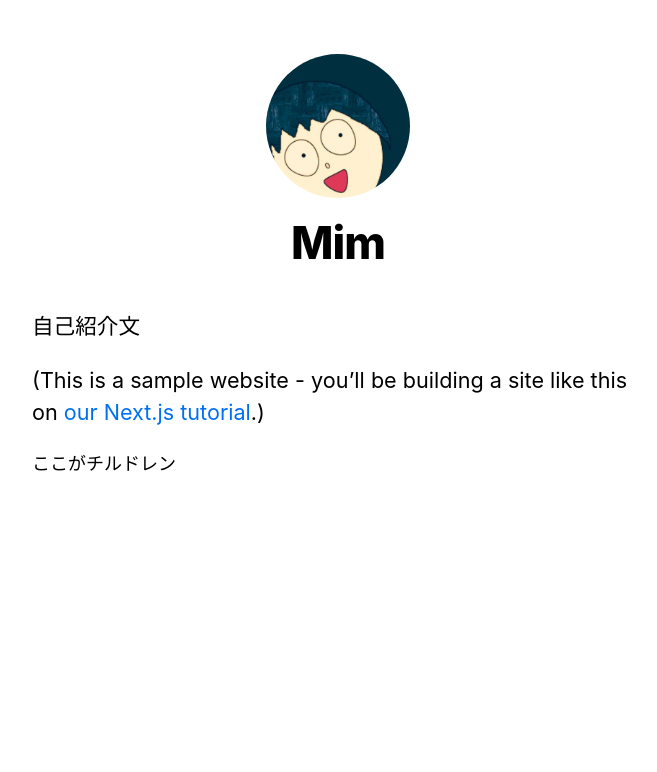
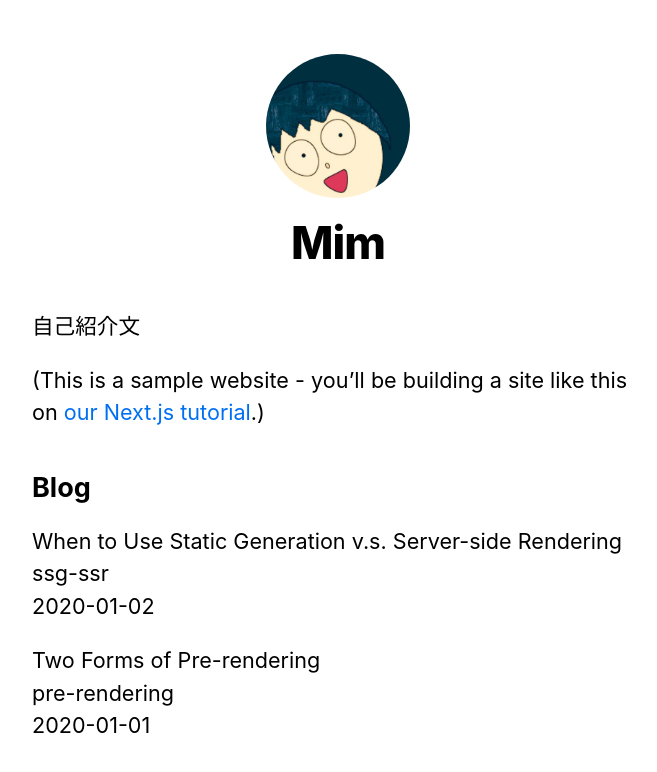
Before and after one commit to musyu36/mim-log, a Next.js app: page / in a window 1280 px wide. Shown: the top 772 px of the page, without its empty margins (302-959 px from the left). Built offline with nearby package versions, Linux system fonts and the light colour scheme.

Commit message:
feat: ブログデータを取得してトップページに情報を表示

```diff
--- a/components/layout.js
+++ b/components/layout.js
@@ -54,7 +54,7 @@
                         </>
                     )}
             </header>
-            <main>{children} ここがチルドレン</main>
+            <main>{children}</main>
             {!home && (
                 <div className={styles.backToHome}>
                     <Link href="/">
--- /dev/null
+++ b/lib/posts.js
@@ -0,0 +1,37 @@
+import fs from "fs";
+import path from "path";
+import matter from "gray-matter";
+
+const postsDirectory = path.join(process.cwd(), "posts")
+
+export function getSortedPostsData() {
+    // /posts 配下のファイル名を取得
+    const fileNames = fs.readdirSync(postsDirectory)
+    const allPostsData = fileNames.map(fileName => {
+        // idを 取得するためにファイル名から".md"を削除
+        const id = fileName.replace(/\.md$/, '')
+
+        // マークダウンファイルを文字列として読み取る
+        const fullPath = path.join(postsDirectory, fileName)
+        const fileContents = fs.readFileSync(fullPath, "utf8")
+
+        // 投稿のメタデータ部分を解析するために gray-matterを使用
+        const matterResult = matter(fileContents)
+
+        // データをidと合わせる
+        return {
+            id,
+            ...matterResult.data
+        }
+
+    })
+
+    // 投稿を日付でソートする
+    return allPostsData.sort((a, b) => {
+        if (a.date < b.date) {
+            return 1
+        } else {
+            return -1
+        }
+    })
+}
--- a/package.json
+++ b/package.json
@@ -8,6 +8,7 @@
     "start": "next start"
   },
   "dependencies": {
+    "gray-matter": "^4.0.2",
     "next": "9.5.3",
     "react": "16.13.1",
     "react-dom": "16.13.1"
--- a/pages/index.js
+++ b/pages/index.js
@@ -1,8 +1,9 @@
 import Head from 'next/head'
 import Layout, { siteTitle } from '../components/layout'
 import utilStyles from '../styles/utils.module.css'
+import { getSortedPostsData } from "../lib/posts"
 
-export default function Home() {
+export default function Home({ allPostsData }) {
   return (
     <Layout home>
       <Head>
@@ -15,6 +16,30 @@
           <a href="https://nextjs.org/learn">our Next.js tutorial</a>.)
         </p>
       </section>
+      <section className={`${utilStyles.headingMd} ${utilStyles.padding1px}`}>
+        <h2 className={utilStyles.headingLg}>Blog</h2>
+        <ul className={utilStyles.list}>
+          {allPostsData.map(({ id, date, title }) => (
+            <li className={utilStyles.listItem} key={id}>
+              {title}
+              <br />
+              {id}
+              <br />
+              {date}
+            </li>
+          ))}
+        </ul>
+      </section>
     </Layout>
   )
 }
+
+// props は Home コンポーネントに渡される
+export async function getStaticProps() {
+  const allPostsData = getSortedPostsData()
+  return {
+    props: {
+      allPostsData
+    }
+  }
+}
--- /dev/null
+++ b/posts/pre-rendering.md
@@ -0,0 +1,11 @@
+---
+title: "Two Forms of Pre-rendering"
+date: "2020-01-01"
+---
+
+Next.js has two forms of pre-rendering: **Static Generation** and **Server-side Rendering**. The difference is in **when** it generates the HTML for a page.
+
+- **Static Generation** is the pre-rendering method that generates the HTML at **build time**. The pre-rendered HTML is then _reused_ on each request.
+- **Server-side Rendering** is the pre-rendering method that generates the HTML on **each request**.
+
+Importantly, Next.js lets you **choose** which pre-rendering form to use for each page. You can create a "hybrid" Next.js app by using Static Generation for most pages and using Server-side Rendering for others.
--- /dev/null
+++ b/posts/ssg-ssr.md
@@ -0,0 +1,19 @@
+---
+title: "When to Use Static Generation v.s. Server-side Rendering"
+date: "2020-01-02"
+---
+
+We recommend using **Static Generation** (with and without data) whenever possible because your page can be built once and served by CDN, which makes it much faster than having a server render the page on every request.
+
+You can use Static Generation for many types of pages, including:
+
+- Marketing pages
+- Blog posts
+- E-commerce product listings
+- Help and documentation
+
+You should ask yourself: "Can I pre-render this page **ahead** of a user's request?" If the answer is yes, then you should choose Static Generation.
+
+On the other hand, Static Generation is **not** a good idea if you cannot pre-render a page ahead of a user's request. Maybe your page shows frequently updated data, and the page content changes on every request.
+
+In that case, you can use **Server-Side Rendering**. It will be slower, but the pre-rendered page will always be up-to-date. Or you can skip pre-rendering and use client-side JavaScript to populate data.
```
Also changed, not shown: 1 other file (tests, documents, lock files or other folders).
